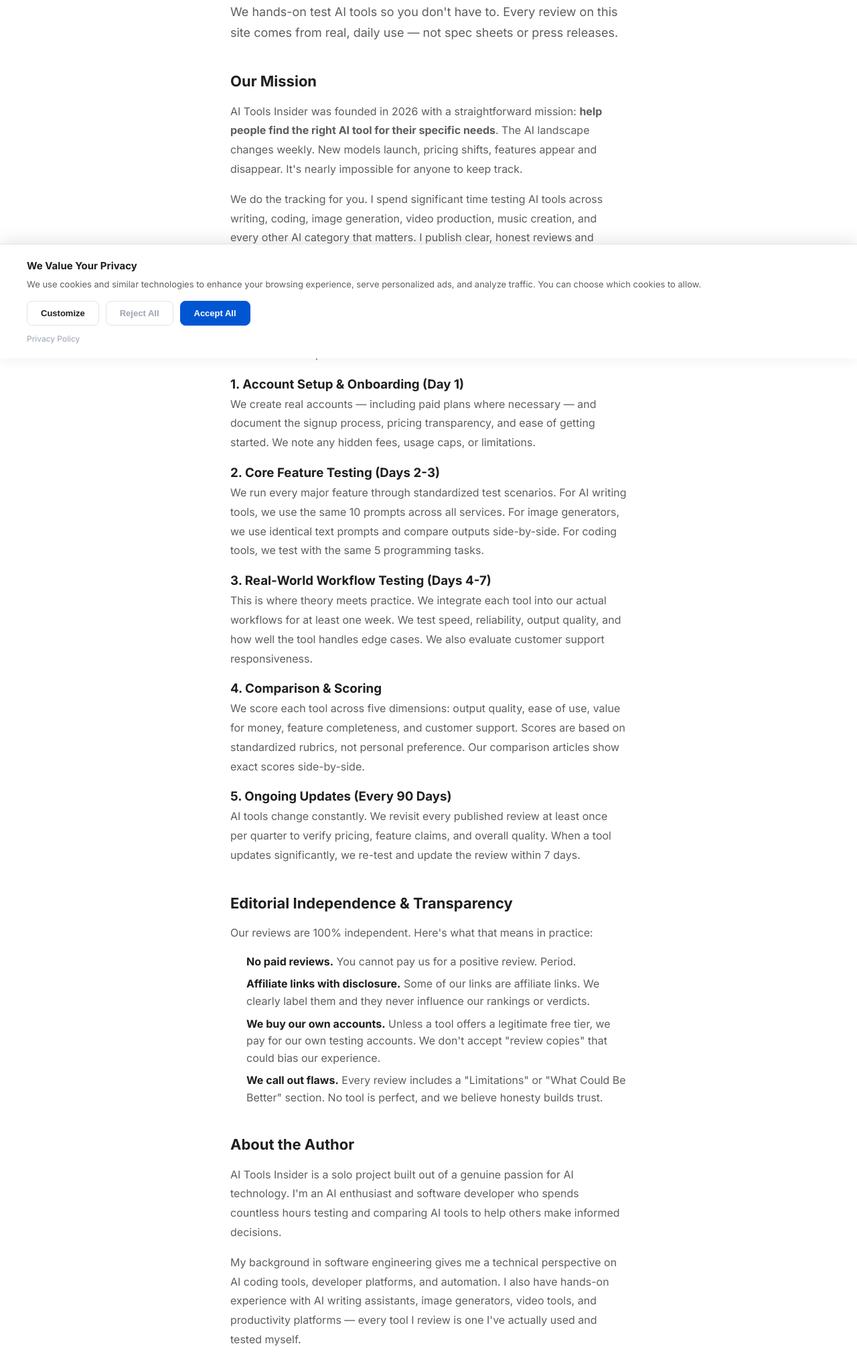
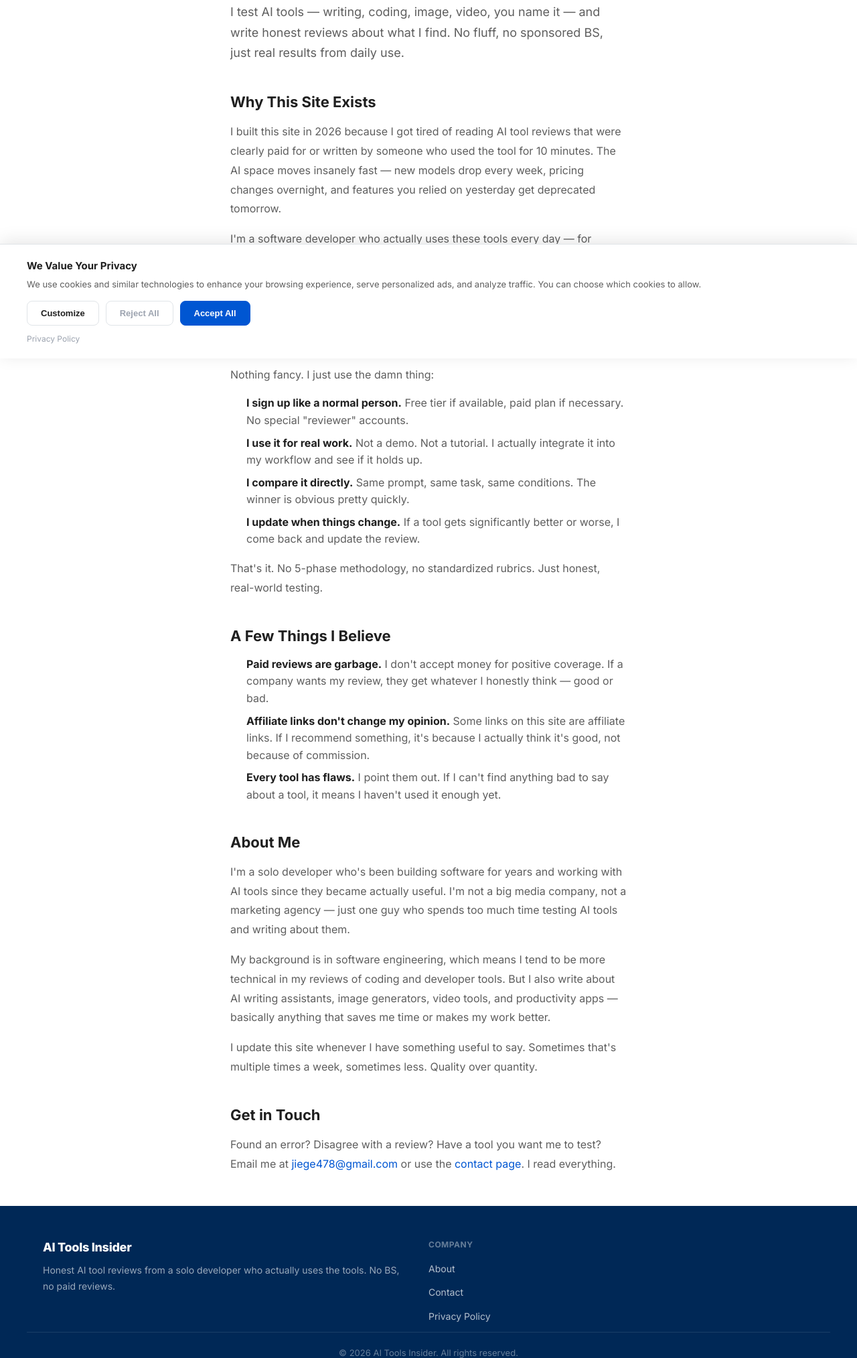
Before and after one commit to jiege478-maker/aitoolsinsider-, a website: page about.html in a window 1280 px wide. Shown: the part 265-2292 px from the top of the page at 67% size. Drawn offline with Linux system fonts and the light colour scheme.

Commit message:
rewrite: about page with honest, personal tone instead of corporate fluff

```diff
--- a/about.html
+++ b/about.html
@@ -3,32 +3,29 @@
 <head>
   <meta charset="UTF-8">
   <meta name="viewport" content="width=device-width, initial-scale=1.0">
-  <title>About AI Tools Insider - Our Mission, Team & Review Methodology</title>
-  <meta name="description" content="AI Tools Insider provides honest, expert-tested AI tool reviews. Learn about our hands-on testing methodology, editorial standards, and team of AI specialists.">
+  <title>About AI Tools Insider - Honest AI Tool Reviews</title>
+  <meta name="description" content="I'm a solo developer who tests AI tools and writes honest reviews. No paid reviews, no BS — just real results from daily use.">
   <meta name="robots" content="index, follow">
   <link rel="canonical" href="https://toolrankly.com/about.html">
   <meta property="og:type" content="website">
-  <meta property="og:title" content="About AI Tools Insider - Expert Reviews & Methodology">
-  <meta property="og:description" content="We hands-on test every AI tool we review. Learn about our standardized benchmarks, editorial independence, and team of AI specialists.">
+  <meta property="og:title" content="About AI Tools Insider - Honest AI Tool Reviews">
+  <meta property="og:description" content="I'm a solo developer who tests AI tools and writes honest reviews. No paid reviews, no BS — just real results from daily use.">
   <meta property="og:url" content="https://toolrankly.com/about.html">
   <meta name="twitter:card" content="summary_large_image">
-  <meta name="twitter:title" content="About AI Tools Insider - Expert Reviews & Methodology">
+  <meta name="twitter:title" content="About AI Tools Insider - Honest AI Tool Reviews">
   <meta property="og:image" content="https://toolrankly.com/images/og-default.svg">
   <meta name="twitter:image" content="https://toolrankly.com/images/og-default.svg">
-  <meta name="twitter:description" content="We hands-on test every AI tool we review. Learn about our standardized benchmarks and editorial independence.">
+  <meta name="twitter:description" content="I'm a solo developer who tests AI tools and writes honest reviews. No paid reviews, no BS.">
   <script type="application/ld+json">
   {
     "@context": "https://schema.org",
     "@type": "Organization",
     "name": "AI Tools Insider",
     "url": "https://toolrankly.com",
-    "description": "Hands-on AI tool reviews, comparisons, and tutorials. We test tools daily so you know which ones actually work.",
+    "description": "Honest AI tool reviews from a solo developer who actually uses the tools.",
     "foundingDate": "2026",
     "email": "jiege478@gmail.com",
-    "sameAs": [
-      "https://twitter.com/aitoolsinsider"
-    ],
-    "knowsAbout": ["Artificial Intelligence", "Machine Learning", "AI Tools", "Software Testing", "Content Creation"],
+    "knowsAbout": ["Artificial Intelligence", "AI Tools", "Software Testing"],
     "logo": { "@type": "ImageObject", "url": "https://toolrankly.com/images/og-default.svg", "width": 1200, "height": 630 }
   }
   </script>
@@ -52,19 +49,19 @@
   <script>
 window.dataLayer=window.dataLayer||[];function gtag(){dataLayer.push(arguments);}
 gtag('consent','default',{ad_storage:'denied',ad_user_data:'denied',ad_personalization:'denied',analytics_storage:'denied',functionality_storage:'denied',personalization_storage:'denied',security_storage:'granted',wait_for_update:500});
-</script>
-  </head>
+  </script>
+</head>
 <body>
 
 <header class="header">
   <div class="header-inner">
-    <a href="/" class="logo">AI Tools Insider</a>
+    <a href="/" class="logo">AI <span>Tools</span> Insider</a>
     <nav>
       <ul class="nav" id="categoryNav">
         <li><a href="/" data-filter="all" class="active">Home</a></li>
       </ul>
     </nav>
-    <button class="nav-toggle" aria-label="Toggle navigation">☰</button>
+    <button class="nav-toggle" aria-label="Toggle navigation">&#9776;</button>
   </div>
 </header>
 
@@ -76,75 +73,55 @@ gtag('consent','default',{ad_storage:'denied',ad_user_data:'denied',ad_personali
   </nav>
 
   <h1>About AI Tools Insider</h1>
-  <p class="lead" style="font-size:18px;color:var(--text-secondary);line-height:1.7;margin-bottom:32px;">We hands-on test AI tools so you don't have to. Every review on this site comes from real, daily use — not spec sheets or press releases.</p>
+  <p class="lead" style="font-size:18px;color:var(--text-secondary);line-height:1.7;margin-bottom:32px;">I test AI tools — writing, coding, image, video, you name it — and write honest reviews about what I find. No fluff, no sponsored BS, just real results from daily use.</p>
 
-  <h2>Our Mission</h2>
-  <p>AI Tools Insider was founded in 2026 with a straightforward mission: <strong>help people find the right AI tool for their specific needs</strong>. The AI landscape changes weekly. New models launch, pricing shifts, features appear and disappear. It's nearly impossible for anyone to keep track.</p>
-  <p>We do the tracking for you. I spend significant time testing AI tools across writing, coding, image generation, video production, music creation, and every other AI category that matters. I publish clear, honest reviews and head-to-head comparisons that save you time and money.</p>
+  <h2>Why This Site Exists</h2>
+  <p>I built this site in 2026 because I got tired of reading AI tool reviews that were clearly paid for or written by someone who used the tool for 10 minutes. The AI space moves insanely fast — new models drop every week, pricing changes overnight, and features you relied on yesterday get deprecated tomorrow.</p>
+  <p>I'm a software developer who actually uses these tools every day — for coding, writing, generating images, editing video, automating workflows. This site is where I share what I've learned. If a tool is good, I'll say so. If it sucks, I'll say that too.</p>
 
-  <h2>Our Testing Methodology</h2>
-  <p>Every tool we review follows the same rigorous process. This consistency ensures our comparisons are fair and our recommendations are reliable.</p>
+  <h2>How I Test Tools</h2>
+  <p>Nothing fancy. I just use the damn thing:</p>
+  <ul>
+    <li><strong>I sign up like a normal person.</strong> Free tier if available, paid plan if necessary. No special "reviewer" accounts.</li>
+    <li><strong>I use it for real work.</strong> Not a demo. Not a tutorial. I actually integrate it into my workflow and see if it holds up.</li>
+    <li><strong>I compare it directly.</strong> Same prompt, same task, same conditions. The winner is obvious pretty quickly.</li>
+    <li><strong>I update when things change.</strong> If a tool gets significantly better or worse, I come back and update the review.</li>
+  </ul>
+  <p>That's it. No 5-phase methodology, no standardized rubrics. Just honest, real-world testing.</p>
 
-  <h3>1. Account Setup & Onboarding (Day 1)</h3>
-  <p>We create real accounts — including paid plans where necessary — and document the signup process, pricing transparency, and ease of getting started. We note any hidden fees, usage caps, or limitations.</p>
-
-  <h3>2. Core Feature Testing (Days 2-3)</h3>
-  <p>We run every major feature through standardized test scenarios. For AI writing tools, we use the same 10 prompts across all services. For image generators, we use identical text prompts and compare outputs side-by-side. For coding tools, we test with the same 5 programming tasks.</p>
-
-  <h3>3. Real-World Workflow Testing (Days 4-7)</h3>
-  <p>This is where theory meets practice. We integrate each tool into our actual workflows for at least one week. We test speed, reliability, output quality, and how well the tool handles edge cases. We also evaluate customer support responsiveness.</p>
-
-  <h3>4. Comparison & Scoring</h3>
-  <p>We score each tool across five dimensions: output quality, ease of use, value for money, feature completeness, and customer support. Scores are based on standardized rubrics, not personal preference. Our comparison articles show exact scores side-by-side.</p>
-
-  <h3>5. Ongoing Updates (Every 90 Days)</h3>
-  <p>AI tools change constantly. We revisit every published review at least once per quarter to verify pricing, feature claims, and overall quality. When a tool updates significantly, we re-test and update the review within 7 days.</p>
-
-  <h2>Editorial Independence & Transparency</h2>
-  <p>Our reviews are 100% independent. Here's what that means in practice:</p>
+  <h2>A Few Things I Believe</h2>
   <ul>
-    <li><strong>No paid reviews.</strong> You cannot pay us for a positive review. Period.</li>
-    <li><strong>Affiliate links with disclosure.</strong> Some of our links are affiliate links. We clearly label them and they never influence our rankings or verdicts.</li>
-    <li><strong>We buy our own accounts.</strong> Unless a tool offers a legitimate free tier, we pay for our own testing accounts. We don't accept "review copies" that could bias our experience.</li>
-    <li><strong>We call out flaws.</strong> Every review includes a "Limitations" or "What Could Be Better" section. No tool is perfect, and we believe honesty builds trust.</li>
+    <li><strong>Paid reviews are garbage.</strong> I don't accept money for positive coverage. If a company wants my review, they get whatever I honestly think — good or bad.</li>
+    <li><strong>Affiliate links don't change my opinion.</strong> Some links on this site are affiliate links. If I recommend something, it's because I actually think it's good, not because of commission.</li>
+    <li><strong>Every tool has flaws.</strong> I point them out. If I can't find anything bad to say about a tool, it means I haven't used it enough yet.</li>
   </ul>
 
-  <h2>About the Author</h2>
-  <p>AI Tools Insider is a solo project built out of a genuine passion for AI technology. I'm an AI enthusiast and software developer who spends countless hours testing and comparing AI tools to help others make informed decisions.</p>
-  <p>My background in software engineering gives me a technical perspective on AI coding tools, developer platforms, and automation. I also have hands-on experience with AI writing assistants, image generators, video tools, and productivity platforms — every tool I review is one I've actually used and tested myself.</p>
-  <p>This site grows as I learn. I add new reviews and comparisons regularly, always striving to provide honest, practical information that actually helps people choose the right tool for their needs.</p>
+  <h2>About Me</h2>
+  <p>I'm a solo developer who's been building software for years and working with AI tools since they became actually useful. I'm not a big media company, not a marketing agency — just one guy who spends too much time testing AI tools and writing about them.</p>
+  <p>My background is in software engineering, which means I tend to be more technical in my reviews of coding and developer tools. But I also write about AI writing assistants, image generators, video tools, and productivity apps — basically anything that saves me time or makes my work better.</p>
+  <p>I update this site whenever I have something useful to say. Sometimes that's multiple times a week, sometimes less. Quality over quantity.</p>
 
-  <h2>Why Trust Us?</h2>
-  <p>In an industry full of sponsored content and affiliate-driven rankings, we stand out because:</p>
-  <ul>
-    <li><strong>We use what we recommend.</strong> Every tool we feature is one I actually use.</li>
-    <li><strong>We disclose everything.</strong> Affiliate relationships, testing limitations, and editorial policies are all public.</li>
-    <li><strong>We update relentlessly.</strong> AI moves fast. We move with it — our 90-day review cycle ensures you're reading current information.</li>
-    <li><strong>We take feedback seriously.</strong> Spotted an error? Have a different experience? <a href="/contact.html">Let us know.</a> We correct and update promptly.</li>
-  </ul>
-
-  <h2>Contact Us</h2>
-  <p>Have a question, suggestion, or correction? Reach out at <a href="mailto:jiege478@gmail.com">jiege478@gmail.com</a> or visit our <a href="/contact.html">contact page</a>.</p>
+  <h2>Get in Touch</h2>
+  <p>Found an error? Disagree with a review? Have a tool you want me to test? Email me at <a href="mailto:jiege478@gmail.com">jiege478@gmail.com</a> or use the <a href="/contact.html">contact page</a>. I read everything.</p>
 </main>
 
 <footer class="footer">
   <div class="footer-inner">
     <div class="footer-brand">
       <h3>AI Tools Insider</h3>
-      <p>Honest, expert-tested reviews and comparisons of the best AI tools. We spend significant time testing so you don't have to.</p>
+      <p>Honest AI tool reviews from a solo developer who actually uses the tools. No BS, no paid reviews.</p>
     </div>
     <div class="footer-links">
       <h4>Company</h4>
       <ul>
         <li><a href="/about.html">About</a></li>
-        <li><a href="/about.html#methodology">Methodology</a></li>
         <li><a href="/contact.html">Contact</a></li>
         <li><a href="/privacy.html">Privacy Policy</a></li>
       </ul>
     </div>
   </div>
   <div class="footer-bottom">
-    <p>&copy; 2026 AI Tools Insider. All rights reserved. All reviews based on hands-on testing. <a href="/about.html#editorial-independence">Editorial policy</a>.</p>
+    <p>&copy; 2026 AI Tools Insider. All rights reserved.</p>
   </div>
 </footer>
 
```
